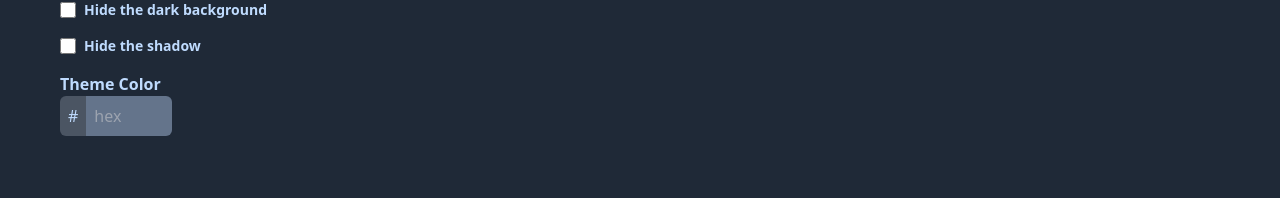
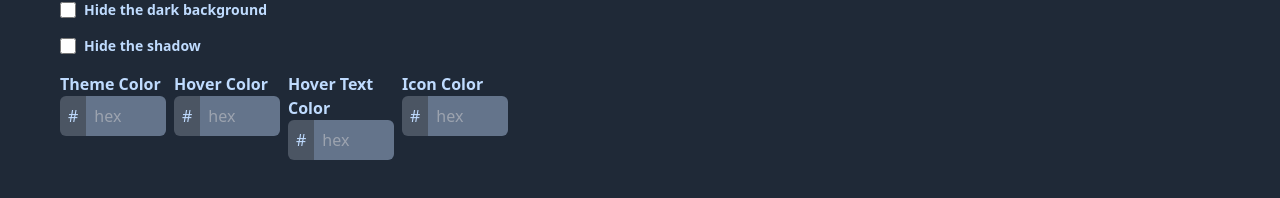
Before and after one commit to nipun-dezoysa/confirm-prompt-demo, a React (Vite) app: page / in a window 1280 px wide. Shown: the part 526-724 px from the top of the page. Built offline with nearby package versions, Linux system fonts and the light colour scheme.

Commit message:
basic color inputs added

```diff
--- a/src/App.tsx
+++ b/src/App.tsx
@@ -167,10 +167,22 @@ function App() {
               Hide the shadow
             </label>
           </div>
-          <div className="side-section">
+          <div className="side-section flex gap-2">
             <div className="w-[25%]">
               <p className="side-title">Theme Color</p>
               <Number state={color} setState={setColor} />
+            </div>
+            <div className="w-[25%]">
+              <p className="side-title">Hover Color</p>
+              <Number state={hoverColor} setState={setHoverColor} />
+            </div>
+            <div className="w-[25%]">
+              <p className="side-title">Hover Text Color</p>
+              <Number state={hoverTextColor} setState={setHoverTextColor} />
+            </div>
+            <div className="w-[25%]">
+              <p className="side-title">Icon Color</p>
+              <Number state={iconColor} setState={setIconColor} />
             </div>
           </div>
         </div>
@@ -190,10 +202,10 @@ function App() {
                 hideCancel,
                 disableBlur,
                 type,
-                color,
-                hoverColor,
-                hoverTextColor,
-                iconColor,
+                color: color ? "#" + color : "",
+                hoverColor: hoverColor ? "#" + hoverColor : "",
+                hoverTextColor: hoverTextColor ? "#" + hoverTextColor : "",
+                iconColor: iconColor ? "#" + iconColor : "",
                 hideBackground,
                 hideShadow,
                 animation,
--- a/src/components.tsx
+++ b/src/components.tsx
@@ -1,8 +1,8 @@
 export function Number(props:{state:any,setState:any}){
     const {state,setState} = props;
     function handle(e:any){
-        if(e.target.value.length<=6){
-            setState("#"+e.target.value);
+        if(e.target.value.length<=7){
+            setState(e.target.value);
         }
     }
     return (
```
